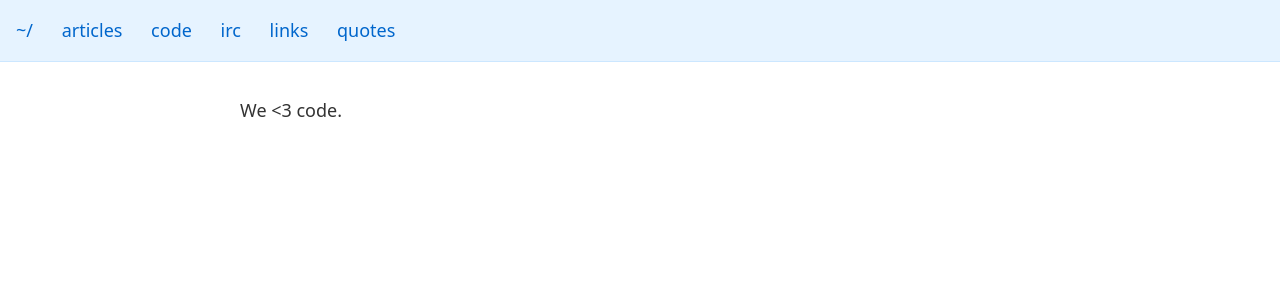
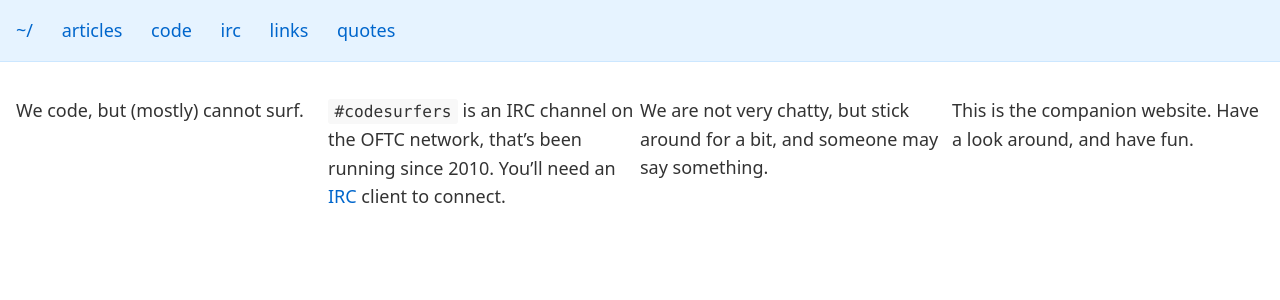
Before and after one commit to codesurfers/codesurfers.github.io, a Jekyll site: the page built from index.md, in a window 1280 px wide. Shown: the top 300 px of the page. Built offline with Jekyll 4.4.1, drawn with Linux system fonts in a browser that asks for light colours.

Commit message:
Update index page

```diff
--- a/index.md
+++ b/index.md
@@ -3,4 +3,10 @@ layout: default
 title: codesurfers
 ---
 
-We <3 code.
+We code, but (mostly) cannot surf.
+
+`#codesurfers` is an IRC channel on the OFTC network, that's been running since 2010. You'll need an [IRC](https://en.wikipedia.org/wiki/IRC) client to connect.
+
+We are not very chatty, but stick around for a bit, and someone may say something.
+
+This is the companion website. Have a look around, and have fun.
```
Also changed, not shown: irc/index.md (deleted, +0 -15 lines).
